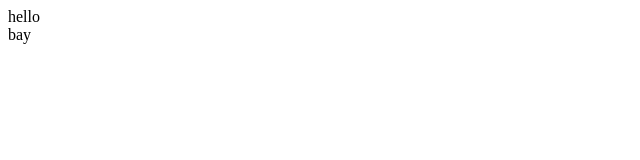
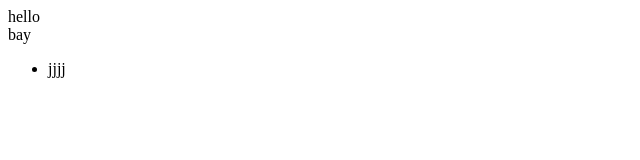
Before and after one commit to Serz1979nik/new-git-for-learning, a plain HTML site: page index.html in a window 1280 px wide. Shown: the full height of the page, 0-640 px from the left. Drawn offline with Linux system fonts and the light colour scheme.

Commit message:
Update index.html

```diff
--- a/index.html
+++ b/index.html
@@ -1,2 +1,5 @@
 <div>hello</div>
 <div>bay</div>
+<ul>
+    <li>jjjj</li>
+</ul>
```
